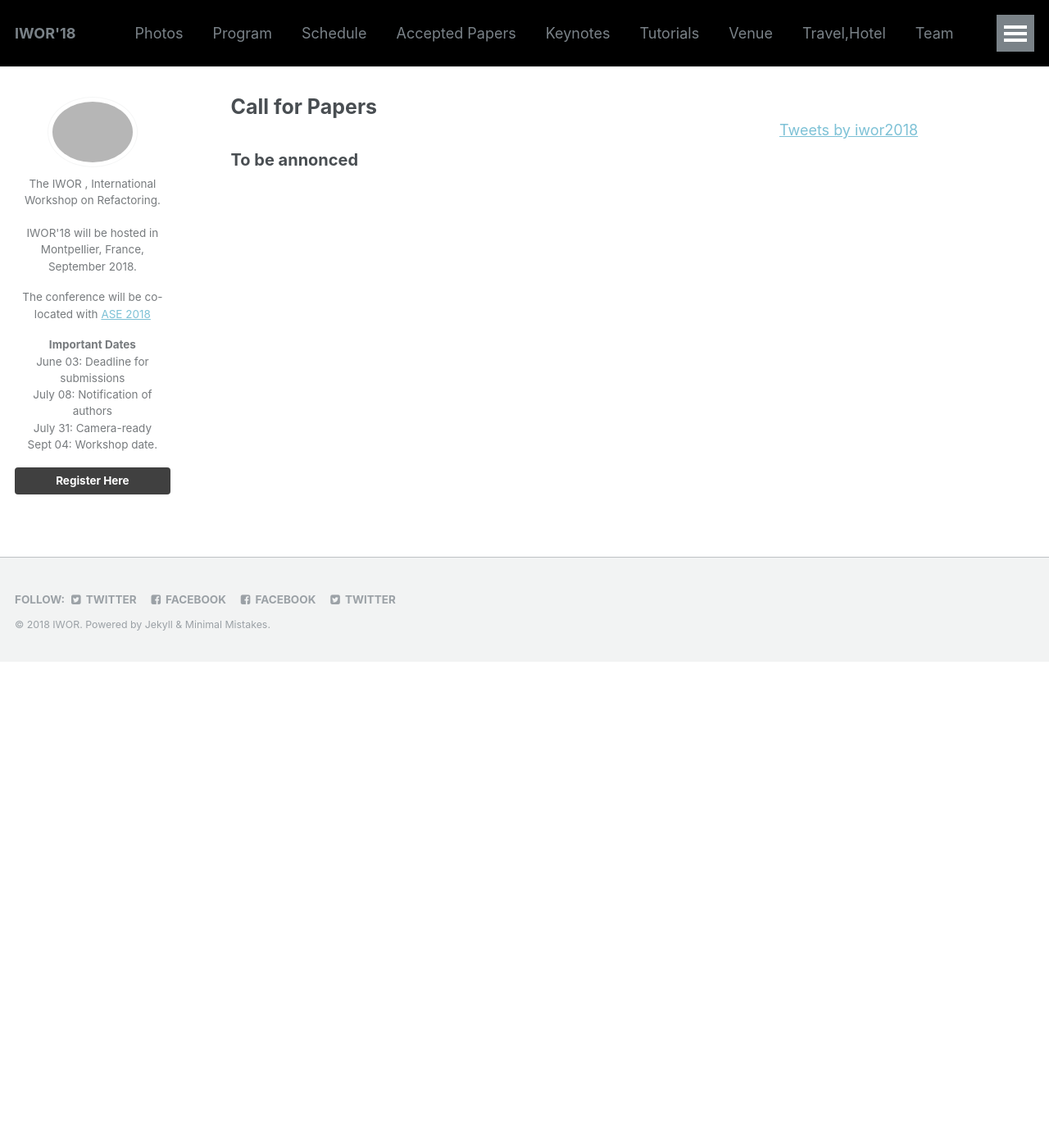
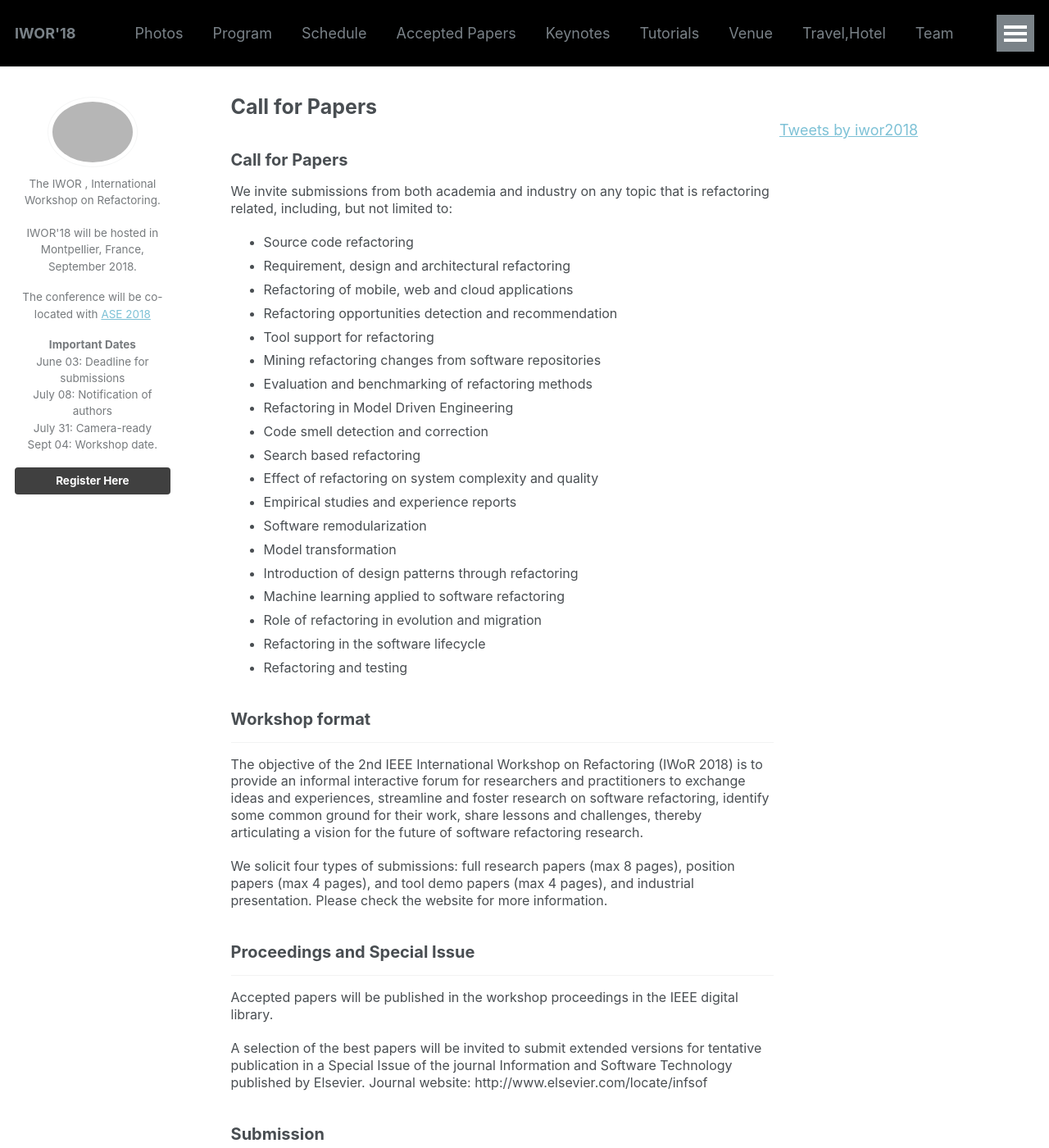
Before and after one commit to iwor/iwor2018, a Jekyll site: the page built from submit/index.md, in a window 1280 px wide and 1400 px high. Shown: the whole window at 82% size. Built offline with Jekyll 4.4.1, drawn with Linux system fonts in a browser that asks for light colours; comment, search, counter and statistics services are not loaded; some of the changed text lies outside the part shown.

Commit message:
Update index.md

```diff
--- a/submit/index.md
+++ b/submit/index.md
@@ -3,4 +3,61 @@ layout: archive_smaller_font
 author_profile: true
 title: "Call for Papers"
 ---
-## To be annonced
+## Call for Papers
+
+We invite submissions from both academia and industry on any topic that is refactoring
+related, including, but not limited to:
+
+ - Source code refactoring
+ - Requirement, design and architectural refactoring
+ - Refactoring of mobile, web and cloud applications
+ - Refactoring opportunities detection and recommendation
+ - Tool support for refactoring
+ - Mining refactoring changes from software repositories
+ - Evaluation and benchmarking of refactoring methods
+ - Refactoring in Model Driven Engineering
+ - Code smell detection and correction
+ - Search based refactoring
+ - Effect of refactoring on system complexity and quality
+ - Empirical studies and experience reports
+ - Software remodularization
+ - Model transformation
+ - Introduction of design patterns through refactoring
+ - Machine learning applied to software refactoring
+ - Role of refactoring in evolution and migration
+ - Refactoring in the software lifecycle
+ - Refactoring and testing
+
+## Workshop format
+------------------------------
+The objective of the 2nd IEEE International Workshop on Refactoring (IWoR 2018)
+is to provide an informal interactive forum for researchers and practitioners to
+exchange ideas and experiences, streamline and foster research on software refactoring,
+identify some common ground for their work, share lessons and challenges, thereby
+articulating a vision for the future of software refactoring research.
+
+We solicit four types of submissions: full research papers (max 8 pages), position papers (max 4 pages),
+and tool demo papers (max 4 pages), and industrial presentation. Please check the website for more information.
+
+## Proceedings and Special Issue
+------------------------------
+Accepted papers will be published in the workshop proceedings in the IEEE digital library.
+
+A selection of the best papers will be invited to submit extended versions for tentative publication in a Special
+Issue of the journal Information and Software Technology published by Elsevier.
+Journal website: http://www.elsevier.com/locate/infsof
+
+
+## Submission
+
+------------------------------
+
+All submissions must be formatted according to the IEEE Conference Proceedings Formatting Guidelines
+(title in 24pt font and full text in 10pt font, LaTEX users must use \documentclass[10pt,conference]{IEEEtran}
+without including the compsoc or compsocconf option) and should be submitted through EasyChair at:
+
+https://easychair.org/conferences/?conf=iwor2018
+
+
+
+Each paper will be reviewed by at least three referees.
```
